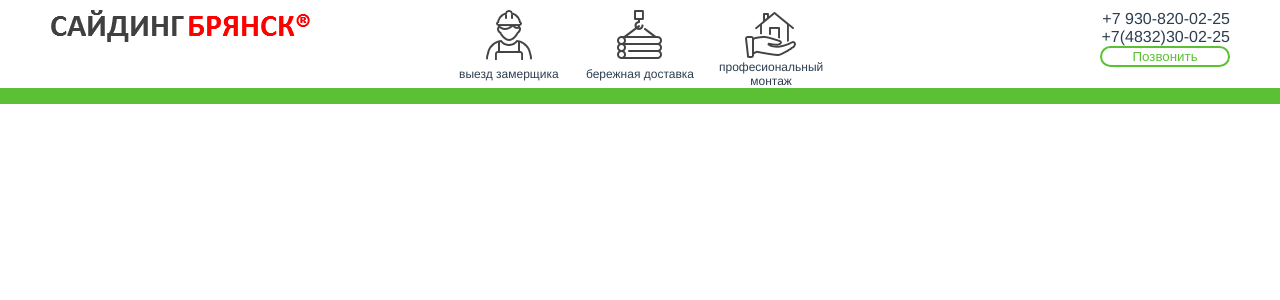
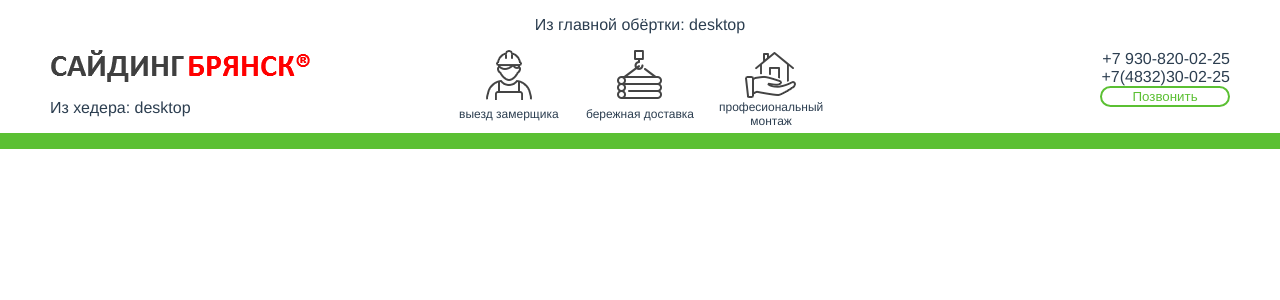
Before and after one commit to dm1annem/Sajding_lending, a Vue app: page / in a window 1280 px wide. Shown: the top 300 px of the page. Built offline with nearby package versions, Linux system fonts and the light colour scheme.

Commit message:
Определил точки останова в main-wrapper

```diff
--- a/src/components/sajding-heder.vue
+++ b/src/components/sajding-heder.vue
@@ -3,6 +3,7 @@
         <div class="sajding-heder-content" v-bind:style="styleContent">
             <div class="heder-logo" v-bind:style="styleLogo">
                 <img :src=" require('../assets/img/LOGO-SAYDING.png')"  alt="Логотип" title="САЙДИНГ-БРЯНСК">
+                <p> Из хедера:  {{ device }} </p>
             </div>
 
             <div v-if="show" class="heder-icons">
@@ -42,6 +43,9 @@
 <script>
 export default {
     name: 'sajding-heder',
+    props: [
+        'device',
+    ],
     data(){
         return{
             width: null,
--- a/src/components/sajding-main-wrapper.vue
+++ b/src/components/sajding-main-wrapper.vue
@@ -1,7 +1,9 @@
 <template>
     <div class="sajding-main-wrapper">
-
-    <sajding-heder/>
+    <p>Из главной обёртки: {{ currentDevise }}</p>
+    <sajding-heder
+    :device="currentDevise"
+    />
     <sajding-nav/>
 
     </div>
@@ -19,11 +21,36 @@ export default {
     },
     data() {
         return {
+            screenWidth: null,
+            currentDevise: null,
 
 
         }
     },
+    methods: {
+        updateWidth() {
+            this.screenWidth = window.innerWidth;
+        },
+    },
 
+    watch: {
+        screenWidth() {
+            if (this.screenWidth <= 576) {
+                this.currentDevise = 'modile'
+            }
+            else if (576 < this.screenWidth && this.screenWidth <= 970) {
+                this.currentDevise = 'tablet'
+            }
+            else if (this.screenWidth > 970) {
+                this.currentDevise = 'desktop'
+            }
+        }
+    },
+
+    created() {
+    window.addEventListener('resize', this.updateWidth,);
+    this.updateWidth();
+    },
 }
 </script>
 
```
